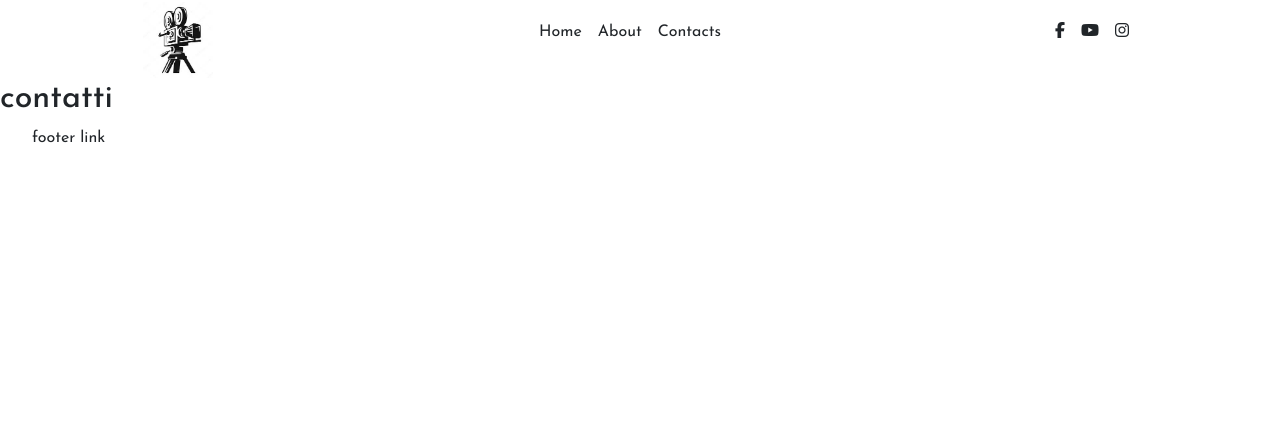
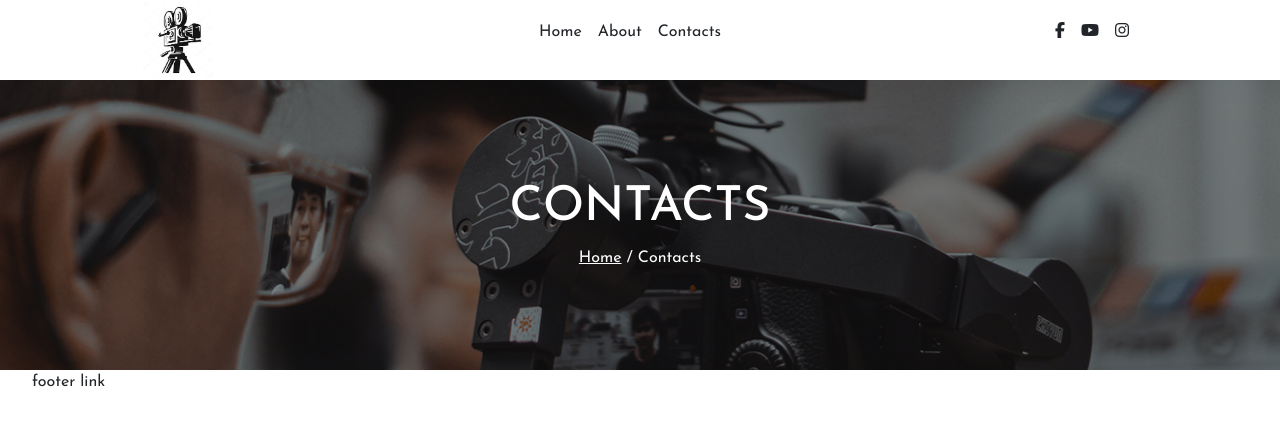
Before and after one commit to MattiaMessana/proj-html-vuejs, a Vue app: page /contacts in a window 1280 px wide. Shown: the top 426 px of the page. Built offline with nearby package versions, Linux system fonts and the light colour scheme.

Commit message:
hero section

```diff
--- a/src/pages/MyContacts.vue
+++ b/src/pages/MyContacts.vue
@@ -1,13 +1,57 @@
 <script>
-
+export default {
+    data() {
+        return {
+            // imageName: "fotografia.webp"
+        };
+    },
+    methods: {
+        // getImagePath(img) {
+        //     return new URL(`/src/assets/img/${img}`, import.meta.url).href;
+        // }
+    },
+};
 </script>
 
 <template>
-    <h2>contatti</h2>
-
+    <!-- hero -->
+    <div class="bg-image">
+        <div class="contacts">
+            <h2>CONTACTS</h2>
+            <div class="home-contacts">
+                <router-link class="home" :to="{ name: 'home' }">Home</router-link>
+                <span> / Contacts</span>
+            </div>
+        </div>
+        <!-- <img :src="getImagePath(imageName)"> -->
+    </div>
 </template>
 
 <style scoped lang="scss">
+.bg-image {
+    background-image: url(/src/assets/img/bredcum-img.jpg);
+    background-size: cover;
+    background-position: center;
 
+    .contacts {
+        display: flex;
+        justify-content: center;
+        align-items: center;
+        flex-direction: column;
+        padding: 100px;
 
+        h2 {
+            color: white;
+            font-size: 3rem;
+        }
+
+        .home-contacts {
+            color: white;
+
+            .home {
+                color: white;
+            }
+        }
+    }
+}
 </style>
```
Also changed, not shown: src/assets/img/bredcum-img.jpg (added).
